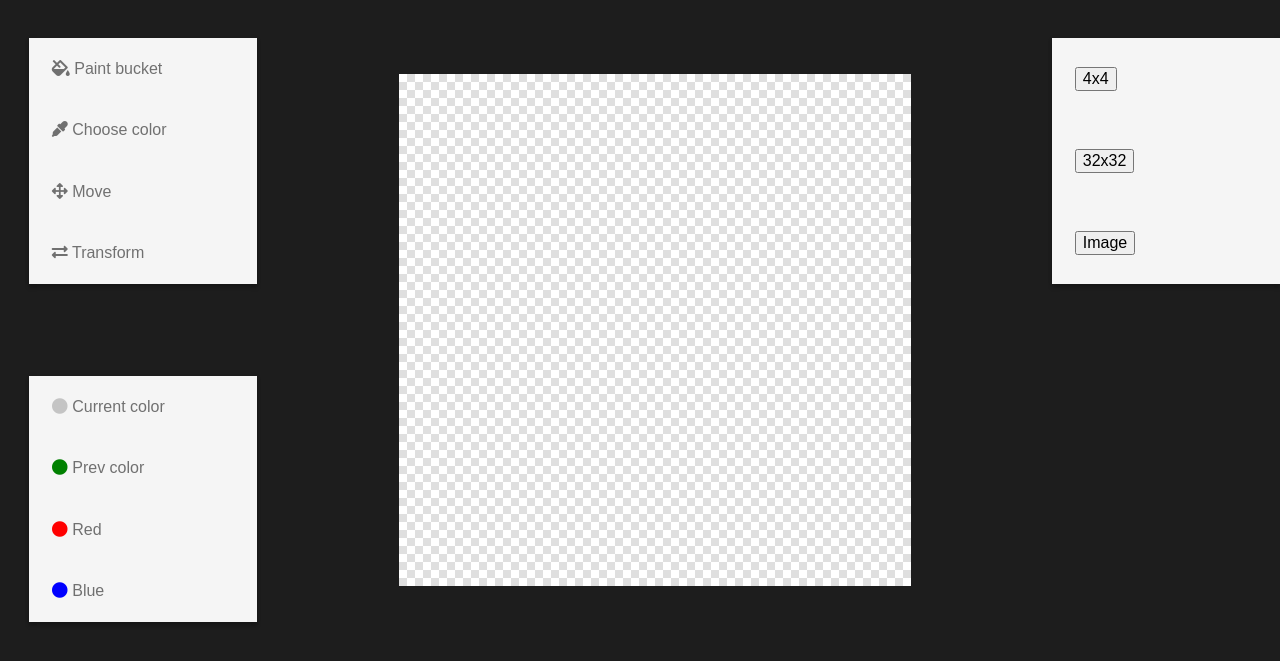
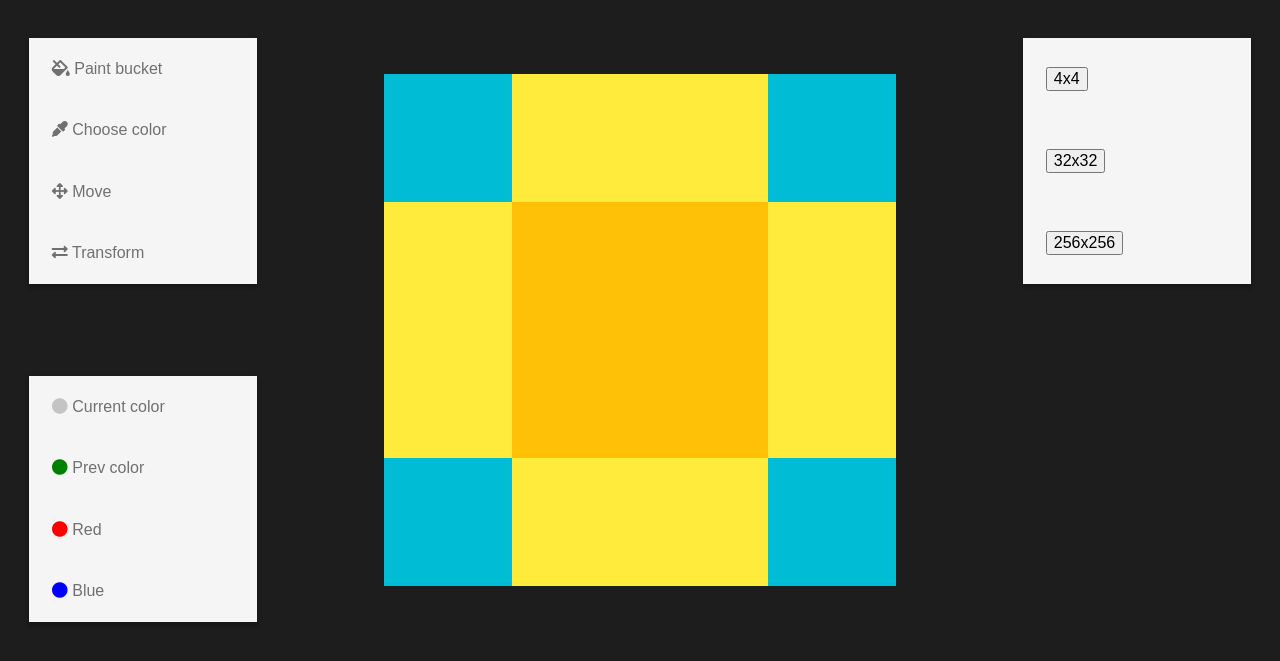
Before and after one commit to MSV1990/codejam-canvas, a plain HTML site: page index.html in a window 1280 px wide. Both pictures are taken after a click on the button "4x4". Shown: the part 39-700 px from the top of the page. Drawn offline with Linux system fonts and the light colour scheme.

Commit message:
feat: implement  canvas rendering

```diff
--- a/index.html
+++ b/index.html
@@ -33,12 +33,12 @@
             </ul>
     </div>
       <div class="canvas-wrapper" id="canvasContainer">
-        <canvas class="editor"  width="512" height="512"></canvas>
+        <canvas class="editor" id="canvas"  width="512" height="512"></canvas>
       </div>
       <ul class="select-container">
             <li class="select-item"><button id="4">4x4</button></li>
             <li class="colors-item"><button id="32">32x32</button></li>
-            <li class="colors-item"><button id="img">Image</button></li>
+            <li class="colors-item"><button id="img">256x256</button></li>
           </ul>
 
 </body>
--- a/index.js
+++ b/index.js
@@ -0,0 +1,41 @@
+const canvas = document.getElementById("canvas");
+const ctx = canvas.getContext("2d");
+let from4x4;
+let from32x32;
+
+const request4x4 = fetch("./data/4x4.json")
+  .then(response => response.json())
+  .then(data => (from4x4 = data));
+
+const request32x32 = fetch("./data/32x32.json")
+  .then(response => response.json())
+  .then(data => (from32x32 = data));
+
+function drawData(data, colorType) {
+  const scale = canvas.width / data.length;
+  for (let i = 0; i < data.length; i++) {
+    for (let j = 0; j < data.length; j++) {
+      if (colorType === 'rgb') {
+        ctx.fillStyle = `rgb(${data[i][j][0]},${data[i][j][1]},${data[i][j][2]})`;
+      }
+      if (colorType === 'hex') {
+        ctx.fillStyle = `#${data[i][j]}`;
+      }
+      ctx.fillRect(i * scale, j * scale, scale, scale);
+    }
+  }
+}
+
+document.getElementById("32").addEventListener("click", () => {
+    drawData(from32x32, 'rgb');
+  });
+
+document.getElementById("4").addEventListener("click", () => {
+  drawData(from4x4, 'hex');
+});
+
+document.getElementById("img").addEventListener("click", () => {
+  const img = new Image();
+  img.src = "./data/image.png";
+  ctx.drawImage(img, 0, 0, canvas.width, canvas.width);
+});
--- a/styles.css
+++ b/styles.css
@@ -2,7 +2,6 @@ html, body {
   height : 100%; width: 100%;
   margin : 0;
   color: #CCC;
-  overflow: hidden;
   cursor : default;
   font-family: Arial;
   font-size: 11px;
@@ -46,10 +45,10 @@ background: #1D1D1D;
 .main-wrapper{
   display: flex;
   margin-top: 40px;
+  flex-wrap: wrap;
 }
 
 .editor{
-position: absolute;
 background-image: url(img/canvas-background-light.png);
 }
 .canvas-wrapper{
@@ -91,6 +90,10 @@ input[type="color"] {
   background-color: whitesmoke;
   box-shadow: 0px 4px 4px rgba(0, 0, 0, 0.24), 0px 0px 4px rgba(0, 0, 0, 0.12);
 }
+
+.select-container{
+  margin-right: 29px;
+}
 .tools-item, .colors-item, .select-item {
   font-size:16px;
   color: rgba(0, 0, 0, 0.5413);
```
